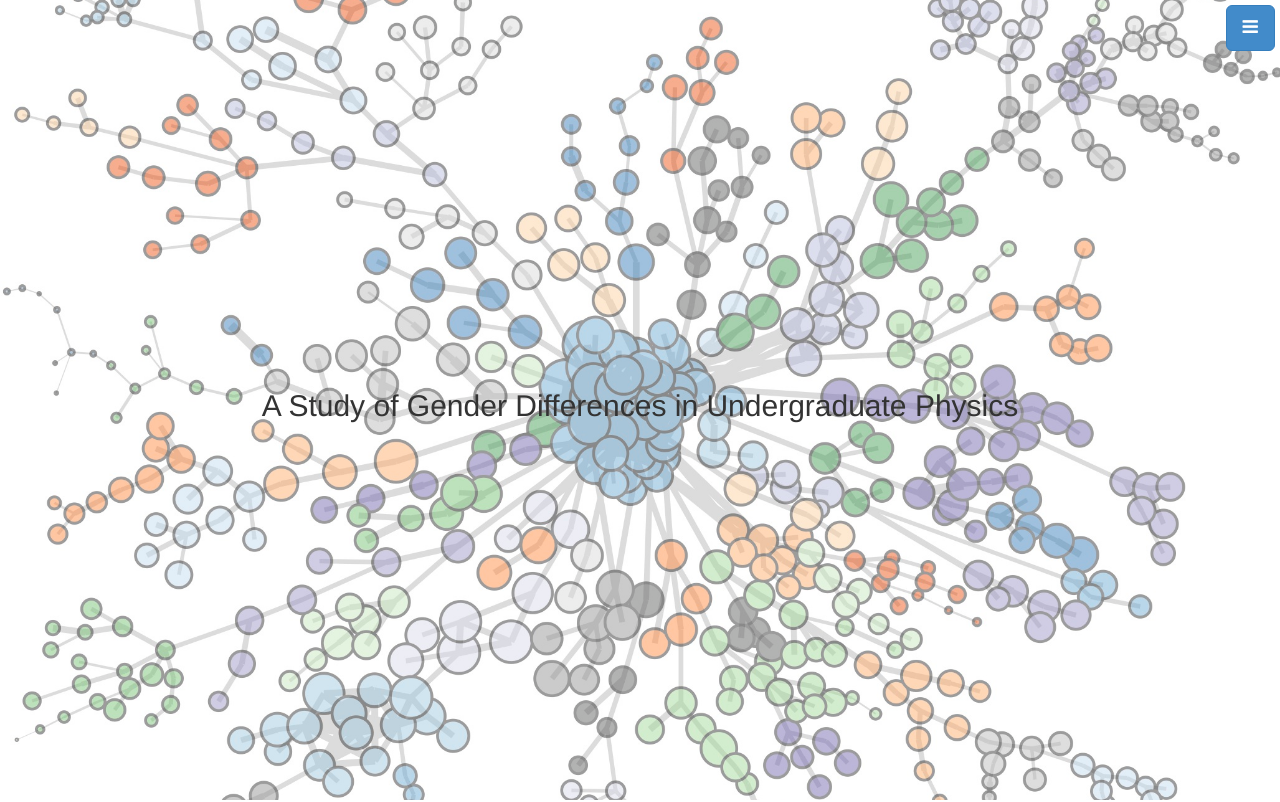
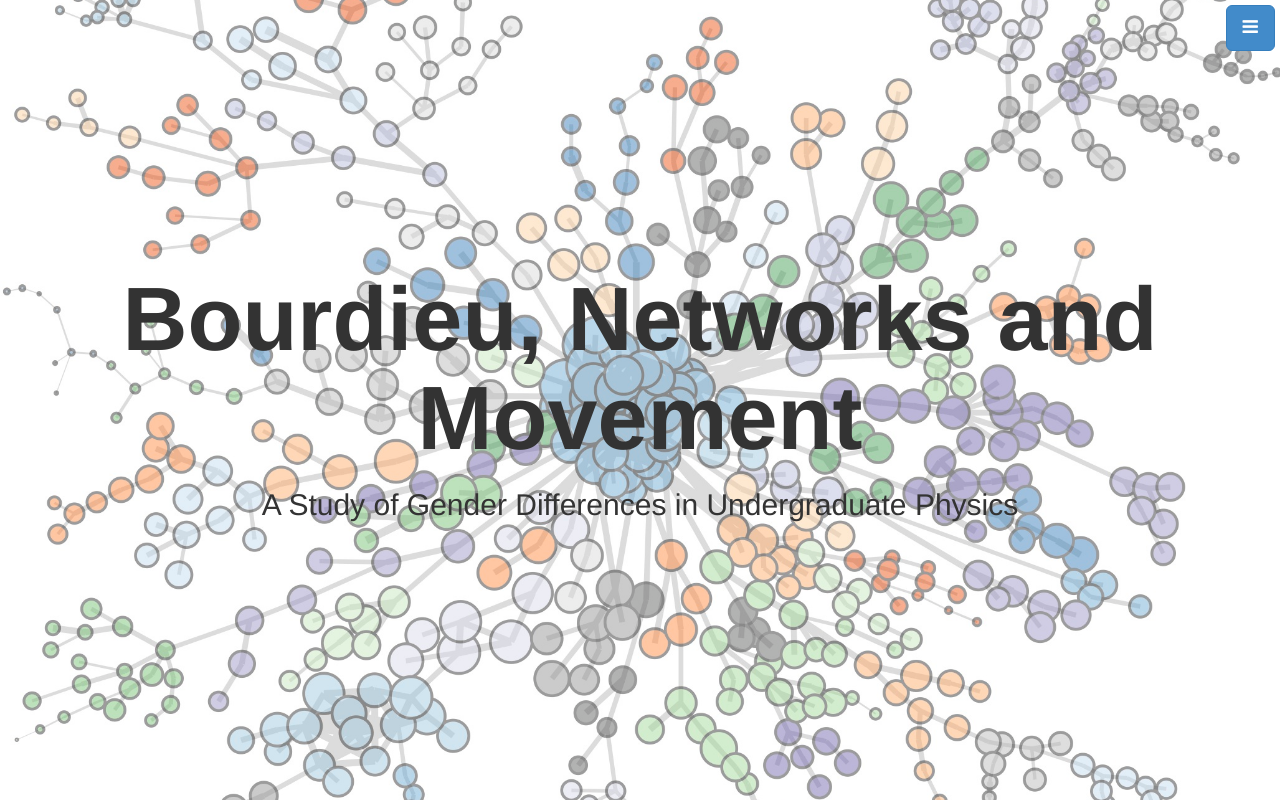
Before and after one commit to stur600/stur600, a plain HTML site: page BourdieuNetworks/index.html in a window 1280 px wide. Shown: the top 802 px of the page. Drawn offline with nearby package versions, Linux system fonts and the light colour scheme; animation ran at ten frames a second; files whose address does not match are found by name.

Commit message:
Update index.html

```diff
--- a/BourdieuNetworks/index.html
+++ b/BourdieuNetworks/index.html
@@ -65,7 +65,7 @@
 	<!-- Full Page Image Header Area -->
 	<div id="top" class="header">
 		<div class="vert-text">
-			<h1Bourdieu, Networks and Movement</h1>
+			<h1>Bourdieu, Networks and Movement</h1>
 			<h2>A Study of Gender Differences in Undergraduate Physics</h2>
 		</div>
 	</div>
```
